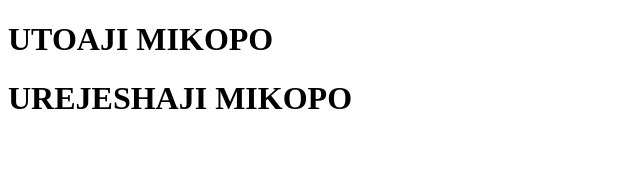
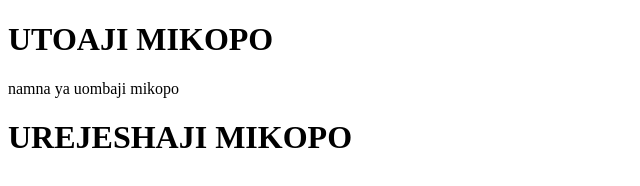
Before and after one commit to mohamedkitwana/git_projects, a plain HTML site: page ahmed.html in a window 1280 px wide. Shown: the whole page, without its empty margins (0-640 px from the left). Drawn offline with Linux system fonts and the light colour scheme.

Commit message:
Paragraph

```diff
--- a/ahmed.html
+++ b/ahmed.html
@@ -6,7 +6,7 @@
 </head>
 <body>
 <h1>UTOAJI MIKOPO</h1>
-
+<p>namna ya uombaji mikopo</p>
 <H1>UREJESHAJI MIKOPO</H1>
 </body>
 </html>
```
